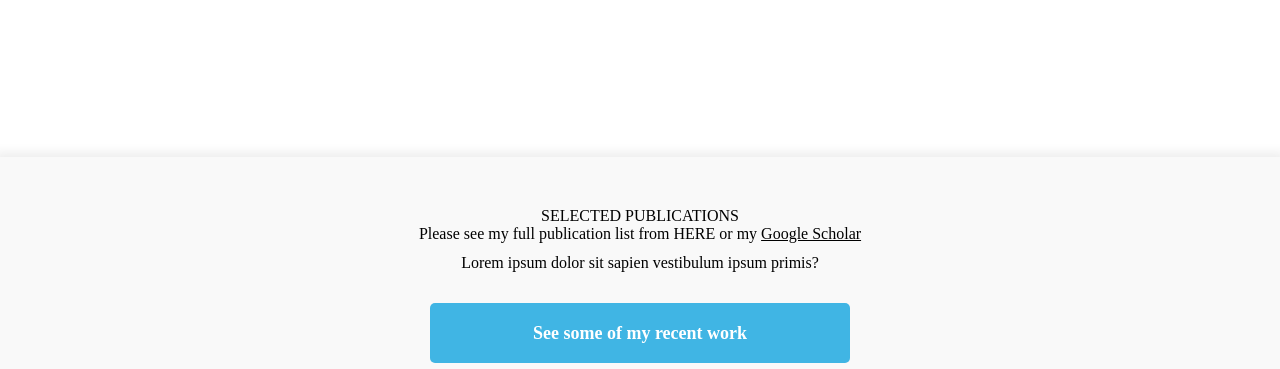
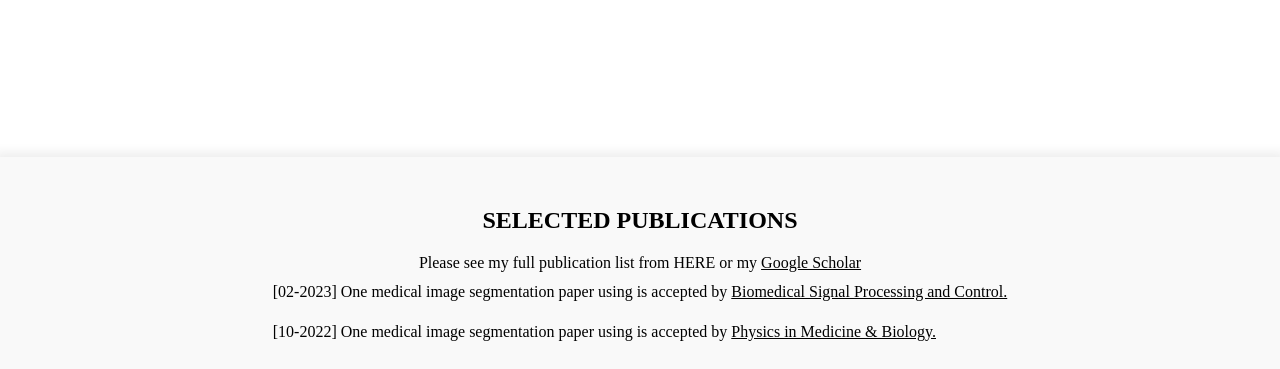
Before and after one commit to zhengshenhai/zhengshenhai.github.io, a plain HTML site: page index.html in a window 1280 px wide. Shown: the part 578-947 px from the top of the page. Drawn offline with Linux system fonts and the light colour scheme.

Commit message:
Update index.html

```diff
--- a/index.html
+++ b/index.html
@@ -72,7 +72,7 @@
   </div>
 
   <div class="selected-box" id="PUBLICATION">
-    <a>SELECTED PUBLICATIONS</a>
+    <h2>SELECTED PUBLICATIONS</h2>
     <div>Please see my full publication list from HERE or my <a href="#"> Google Scholar</a></div>
  <!--
     <div class="icon">
@@ -101,7 +101,14 @@
 -->
 
     <div class="lore">
-      Lorem ipsum dolor sit sapien vestibulum ipsum primis?
+       <p>
+        [02-2023] One medical image segmentation paper using is accepted by <a href="https://www.sciencedirect.com/science/article/abs/pii/S1746809423001246?CMX_ID=&SIS_ID=&dgcid=STMJ_AUTH_SERV_PUBLISHED&utm_acid=270884187&utm_campaign=STMJ_AUTH_SERV_PUBLISHED&utm_in=DM345715&utm_medium=email&utm_source=AC_">Biomedical Signal Processing and Control.</a>
+      </p>
+
+      <p>
+        [10-2022] One medical image segmentation paper using is accepted by <a href="https://doi.org/10.1088/1361-6560/aca74c">Physics in Medicine
+            &amp; Biology.</a>
+          </p>
     </div>
 
     <div class="next-btn">
```
